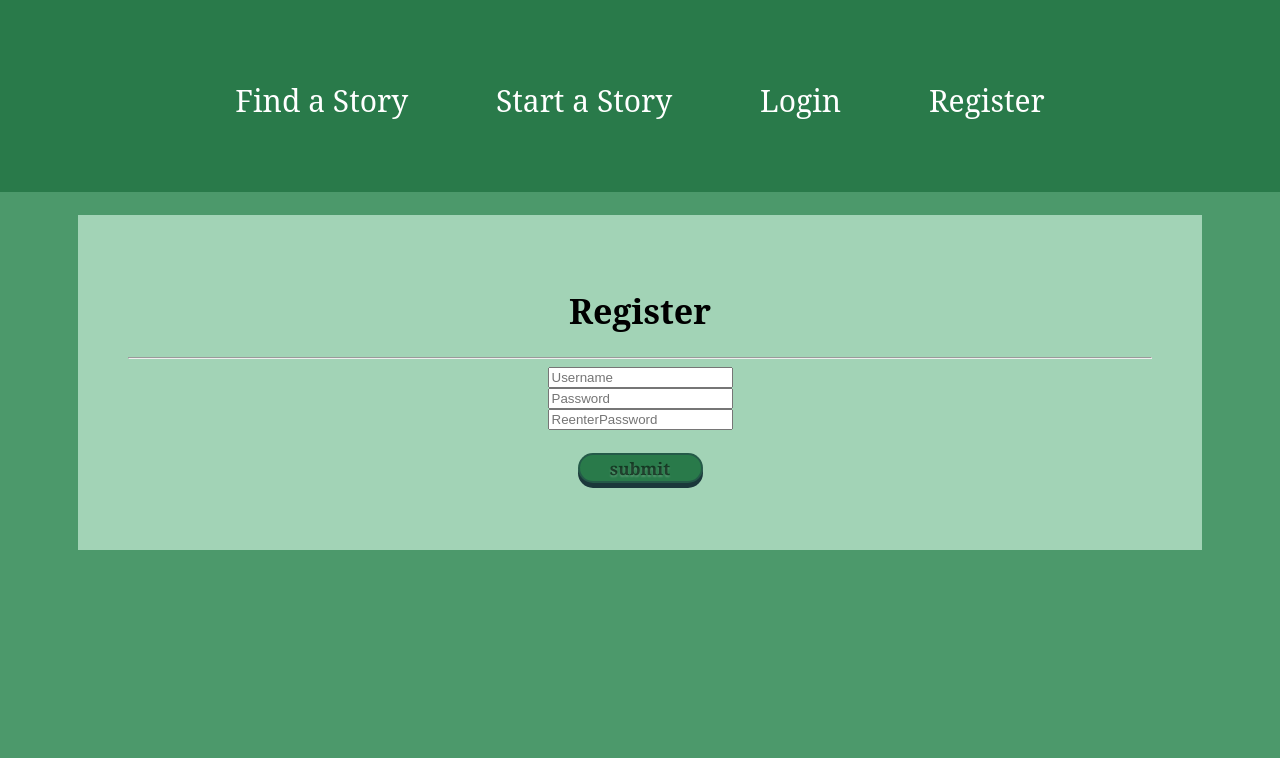
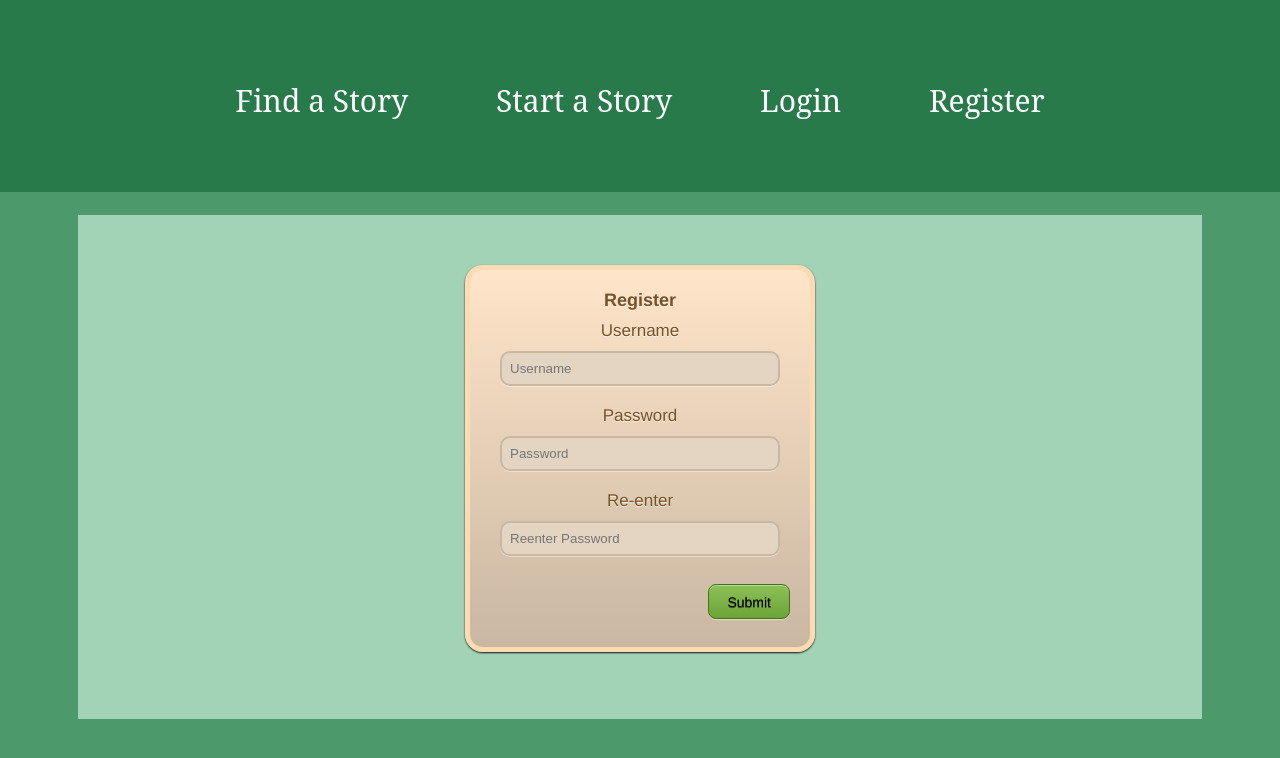
Before and after one commit to dennisYatunin/bloginator, a Flask app: page /register in a window 1280 px wide. Shown: the top 758 px of the page. Run offline with Flask 2, Linux system fonts and the light colour scheme.

Commit message:
updated UI

```diff
--- a/templates/login.html
+++ b/templates/login.html
@@ -4,8 +4,6 @@
 {% block content %}
 <div>
   <center>
-  <h1> Log In </h1>
-  <hr>
   {%if err %}
   <h3>{{err}}</h3>
   <hr>
--- a/templates/register.html
+++ b/templates/register.html
@@ -8,28 +8,38 @@
 
 <body>
 <center>
-<h1>Register</h1>
 
-<hr>
 {% if err %}
 <h3>{{err}}</h3>
 <hr>
 {% endif %}
 
+<form class="form-container" action ="/login" method="POST">
+<div class="form-title"><h2>Register</h2></div>
+<div class="form-title">Username</div>
+<input class="form-field" type="text" name="username" placeholder="Username" required /><br />
+<div class="form-title">Password</div>
+<input class="form-field" type="password" name="password" placeholder="Password" required /><br />
+<div class="form-title"> Re-enter </div>
+<input class="form-field" type="password" name="password2" placeholder="Reenter Password" required / <br/>
+<div class="submit-container">
+<input class="submit-button" name="button" type="submit" value="Submit" />
+</div>
+</form>
 
+<!--
 <form  method="POST">
 <input type="text" name="username" placeholder="Username" required>
 <br>
 <input type="password" name="password" placeholder="Password" required>
 <br>
-<input type="password" name ="password2" placeholder ="Reenter
-Password" required>
+<input type="password" name ="password2" placeholder ="Reenter Password" required>
 <br><br>
 
 <input type="submit" name="button" value="submit" class="button">
 
 </form>
-
+-->
 
 </center>
 </body>
```
Also changed, not shown: 1 other file.
